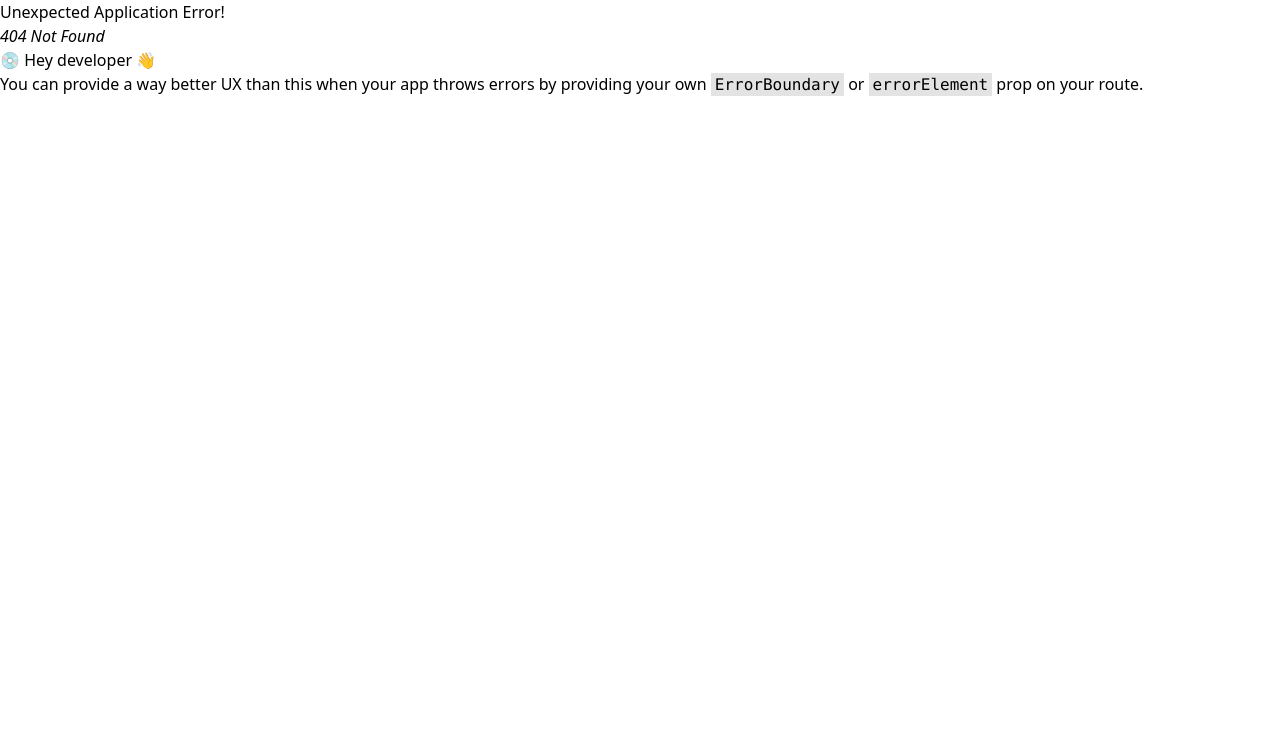
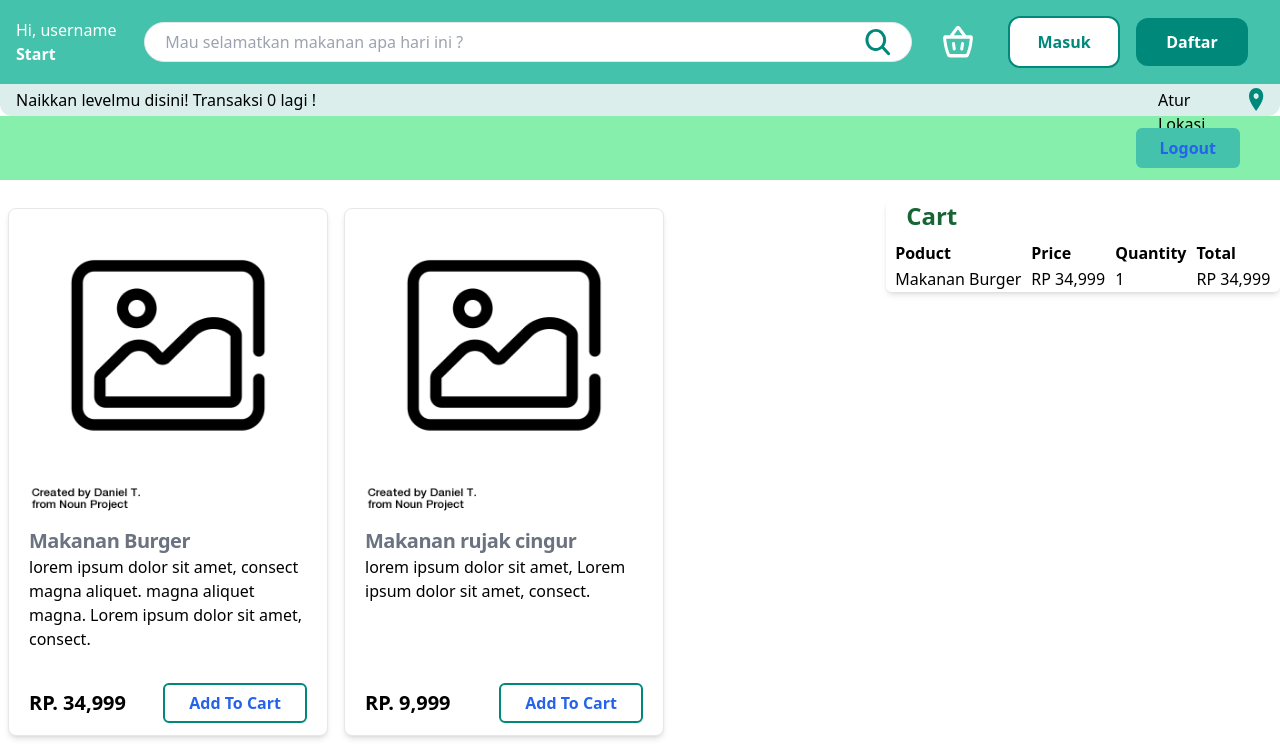
Before and after one commit to raffw/final-project-Front-End, a React (Vite) app: page /products in a window 1280 px wide. Before the commit this address had no page. Shown: the top 750 px of the page. Built offline with nearby package versions, Linux system fonts and the light colour scheme.

Commit message:
add products page files for FE

```diff
--- /dev/null
+++ b/src/components/Fragments/CardProduct.jsx
@@ -0,0 +1,52 @@
+import Button from "../../components/Elements/Button";
+
+const CardProduct =  (props) => {
+    const { children } = props;
+    return (
+            <div className="mx-2 my-2 w-full max-w-xs bg-white border border-gray-200 rounded-lg shadow-md flex flex-col justify-between">
+                {children}
+            </div>
+    );
+}
+
+const Header = (props) => {
+    const { imageUrl } = props;
+    return (
+        <a href="#">
+            <img src={imageUrl}
+             alt="product"
+             className="rounded-t-lg"
+             />
+         </a>
+    )
+}
+
+const Body = (props) => {
+    const { children, name } = props;
+    return (
+        <div className="px-5 pb-5 h-full">
+                    <a href="">
+                        <h5 className="text-xl font-semibold tracking-tight text-gray-500">{name}</h5>
+                        <p className="text-m text=gray">
+                            {children}
+                        </p>
+                    </a>
+                </div>
+    )
+}
+
+const Footer = (props) => {
+    const { price, handleAddToCart, id } = props;
+    return (
+        <div className="flex items-center justify-between px-5 py-3">
+                    <span className="text-xl font-bold text-gray">RP. {price.toLocaleString('id-ID', {styles: 'currency', currency: 'IDR' })}</span>
+                    <Button classname="bg-white border-2 border-darkGreen" onClick={()=> handleAddToCart(id)}>Add To Cart</Button>
+                </div>
+    )
+}
+
+CardProduct.Header = Header;
+CardProduct.Body = Body;
+CardProduct.Footer = Footer;
+
+export default CardProduct;
--- /dev/null
+++ b/src/pages/products.jsx
@@ -0,0 +1,168 @@
+import CardProduct from "../components/Fragments/CardProduct";
+import Button from "../components/Elements/Button";
+import Navbar from "../components/Fragments/Nav";
+import Footer from "../components/Fragments/Footer";
+import { useState } from "react";
+
+const products = [
+    {
+    id: 1,
+    name: "Makanan Burger",
+    description: `lorem ipsum dolor sit amet, consect magna aliquet. magna aliquet magna. Lorem ipsum dolor sit amet, consect.`,
+    price: 34.999,
+    imageUrl: "/image/no-image.png",
+    },
+    {
+        id: 2,
+        name: "Makanan rujak cingur",
+        description: `lorem ipsum dolor sit amet,  Lorem ipsum dolor sit amet, consect.`,
+        price: 9.999,
+        imageUrl: "/image/no-image.png",
+    },
+    {
+        id: 3,
+        name: "Minuman jus cendol",
+        description: `cendol gak tuuh wkkwak`,
+        price: 4.999,
+        imageUrl: "/image/no-image.png",
+    },
+    {
+        id: 4,
+        name: "Minuman jus cendol 2",
+        description: `cendol 2 gak tuuh wkkwak`,
+        price: 4.999,
+        imageUrl: "/image/no-image.png",
+    },
+];
+
+const email= localStorage.getItem("email");
+
+const ProductsPage = () => {
+    const [cart, setCart] = useState([
+        {
+            id: 1,
+            qty: 1,
+        },
+    ]);
+
+    const handleLogout = () => {
+        localStorage.removeItem("email");
+        localStorage.removeItem("password");
+        window.location.href = "/login";
+    };
+
+    const handleAddToCart = (id ) => {
+       if(cart.find(item => item.id === id)) {
+        setCart(
+            cart.map(item => item.id === id ? {...item, qty: item.qty + 1} : item)
+        );
+       } else {
+        setCart([...cart, { id, qty: 1 }]);
+       }
+
+        // setCart( [
+        //     ...cart,
+        //     {
+        //         id,
+        //         qty: 1,
+        //     },
+        // ])
+    }
+    return (
+        <>
+        <Navbar />
+            <div className="flex justify-end h-16 bg-green-300 text-white items-center px-10">
+                { email }
+                <Button classname="ml-5 bg-midGreen"
+                        onClick={handleLogout}>
+                            Logout
+                            </Button>
+            </div>
+            <div className="flex justify-center py-5">
+                <div className="w-3/4 flex flex-wrap">
+                    {/* rendering menggunakan pendekatan rendering list */}
+                    {products.map((product) => (
+                    <CardProduct key={product.id}>
+                        <CardProduct.Header imageUrl= {product.imageUrl} />
+                        <CardProduct.Body name={product.name}>
+                            {product.description}
+                        </CardProduct.Body>
+                        <CardProduct.Footer price= {product.price}
+                        id={product.id}
+                        handleAddToCart={handleAddToCart} />
+                    </CardProduct>
+                     )
+                    )}
+                </div>
+                <div className="w-2/6 ">
+                    <div className="rounded-md shadow-md">
+                        <h1 className="text-2xl font-bold text-green-800 ml-5 mb-2">Cart</h1>
+                        {/* <ul>
+                        {cart.map((item) => (
+                            <li key={item}>{item.id}</li>
+                        ))}
+                         </ul> */}
+                         <table className="text-left table-auto border-separate border-spacing-x-2">
+                            <thead>
+                                <tr>
+                                    <th>Poduct</th>
+                                    <th>Price</th>
+                                    <th>Quantity</th>
+                                    <th>Total</th>
+                                </tr>
+                            </thead>
+                            <tbody>
+                                {cart.map((item) => {
+                                    const product = products.find((product) => product.id === item.id);
+                                    return (
+                                        <tr key={item.id}>
+                                            <td>{product.name}</td>
+                                            <td>
+                                                RP{" "}
+                                                {product.price.toLocaleString("id-ID", {
+                                                styles: "currency",
+                                                currency: "IDR",
+                                            })}
+                                            </td>
+                                            <td>{item.qty}</td>
+                                            <td>
+                                                RP{" "}
+                                                {(item.qty * product.price).toLocaleString("id-ID", {
+                                                styles: "currency",
+                                                currency: "IDR",
+                                            })}
+                                            </td>
+                                        </tr>
+                                    )
+                                })}
+                            </tbody>
+                         </table>
+                    </div>
+
+                </div>
+            </div>
+             {/* <div className="flex justify-center py-5" > */}
+
+{/* <CardProduct>
+    <CardProduct.Header image= "/img/no-image.png" />
+    <CardProduct.Body title="Makanan burger">
+        lerem ipsum dolor sit amet. lorem ipssum magna aliquet. lerem ipsum dolor sit amet. lorem ipssum magna aliquet.
+    </CardProduct.Body>
+    <CardProduct.Footer price= "Rp. 34.999" />
+</CardProduct>
+
+<CardProduct>
+    <CardProduct.Header image= "/img/no-image.png" />
+    <CardProduct.Body title="Makanan burger">
+        lerem ipsum dolor sit amet. lorem ipssum magna aliquet.
+    </CardProduct.Body>
+    <CardProduct.Footer price= "Rp. 34.999" />
+</CardProduct> */}
+            <section>
+                <Footer/>
+            </section>
+        </>
+    );
+};
+
+export default ProductsPage;
```
Also changed, not shown: src/main.jsx (+10 -18 lines).
